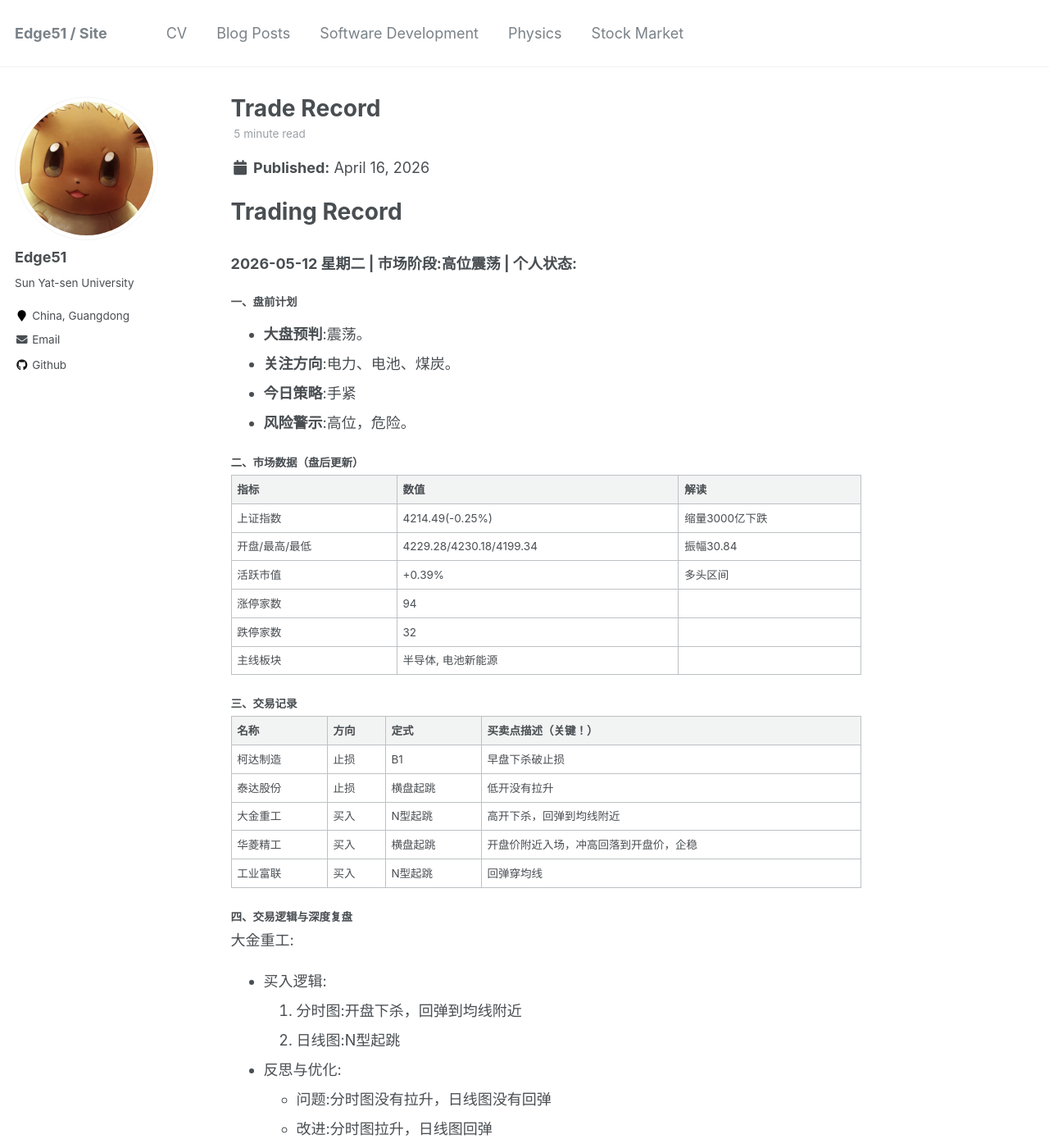
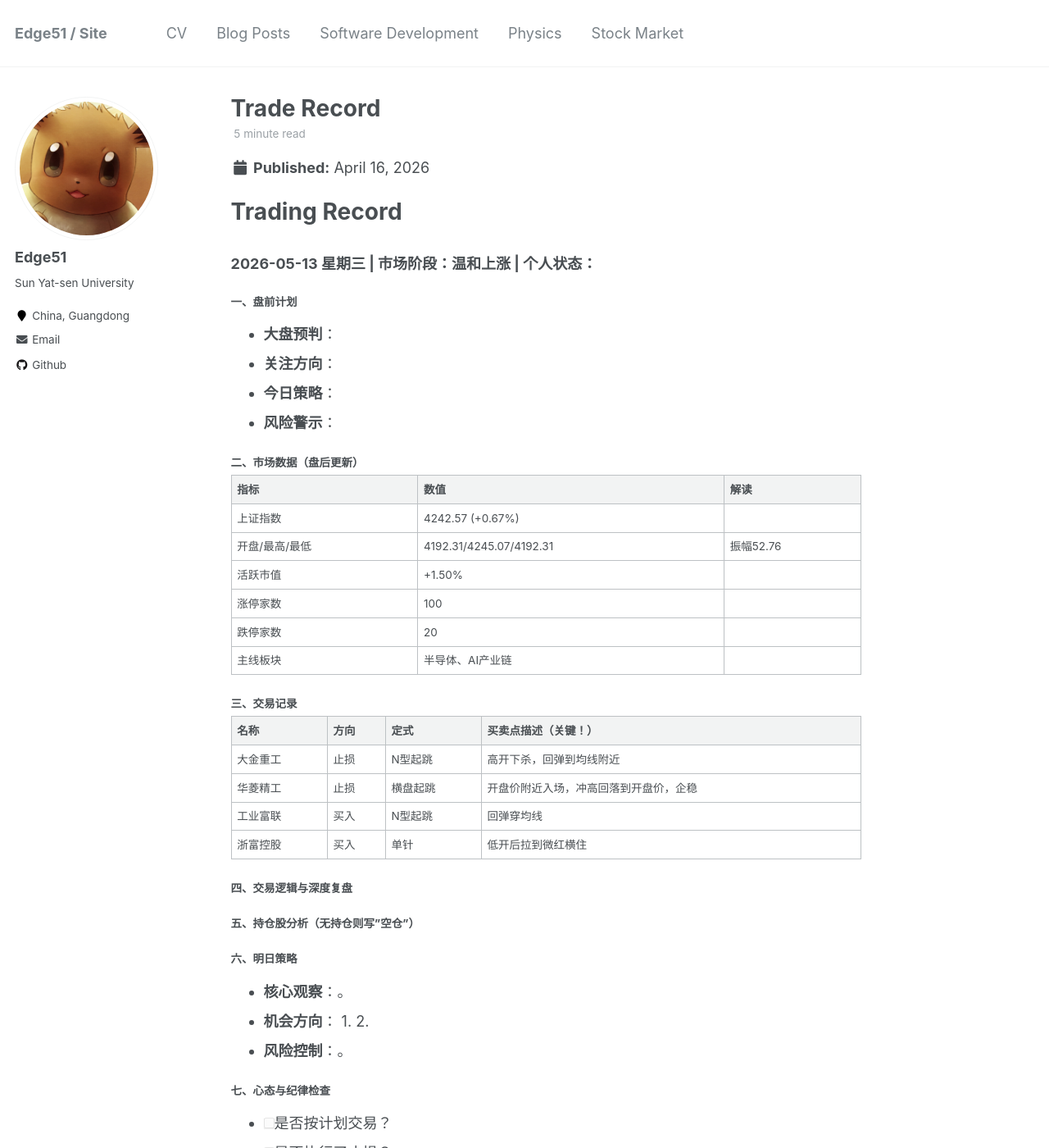
Before and after one commit to Edge51/Edge51.github.io, a Jekyll site: the page built from _posts/2026-04-16-blog-post-trade-record.md, in a window 1280 px wide and 1400 px high. Shown: the whole window at 82% size. Built offline with Jekyll 4.4.1, drawn with Linux system fonts in a browser that asks for light colours; some of the changed text lies outside the part shown.

Commit message:
update trading record

```diff
--- a/_posts/2026-04-16-blog-post-trade-record.md
+++ b/_posts/2026-04-16-blog-post-trade-record.md
@@ -7,6 +7,52 @@ tags:
 ---
 
 # Trading Record
+
+
+### 2026-05-13 星期三 | 市场阶段：温和上涨 | 个人状态：
+
+#### 一、盘前计划
+- **大盘预判**：
+- **关注方向**：
+- **今日策略**：
+- **风险警示**：
+
+#### 二、市场数据（盘后更新）
+
+| 指标 | 数值 | 解读 |
+| :--- | :--- | :--- |
+| 上证指数 | 4242.57 (+0.67%) ||
+| 开盘/最高/最低 | 4192.31/4245.07/4192.31 | 振幅52.76 |
+| 活跃市值 |+1.50% | |
+| 涨停家数 | 100 | |
+| 跌停家数 | 20 | |
+| 主线板块 | 半导体、AI产业链 | |
+
+#### 三、交易记录
+
+|  名称 | 方向 | 定式 | 买卖点描述（关键！） |
+| :--- | :--- | :--- | :--- |
+| 大金重工 | 止损 | N型起跳 | 高开下杀，回弹到均线附近 |
+| 华菱精工 | 止损 | 横盘起跳 | 开盘价附近入场，冲高回落到开盘价，企稳 |
+| 工业富联 | 买入 | N型起跳 | 回弹穿均线 |
+| 浙富控股 | 买入 | 单针 | 低开后拉到微红横住 |
+
+#### 四、交易逻辑与深度复盘
+
+#### 五、持仓股分析（无持仓则写"空仓"）
+
+#### 六、明日策略
+- **核心观察**：。
+- **机会方向**：
+    1.
+    2.
+- **风险控制**：。
+
+#### 七、心态与纪律检查
+- [ ] 是否按计划交易？
+- [ ] 是否执行了止损？
+- [ ] 是否有模式外操作？
+- [ ] 是否因情绪（贪婪/恐惧）影响了决策？
 
 
 ### 2026-05-12 星期二 | 市场阶段:高位震荡 | 个人状态:
```
